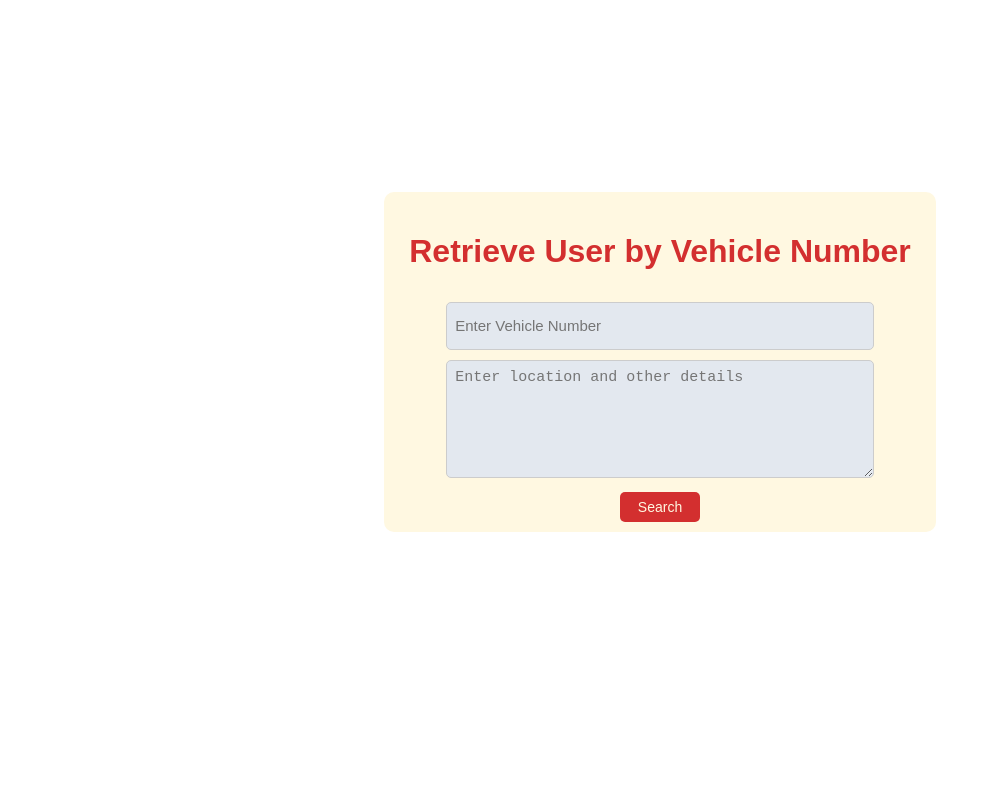
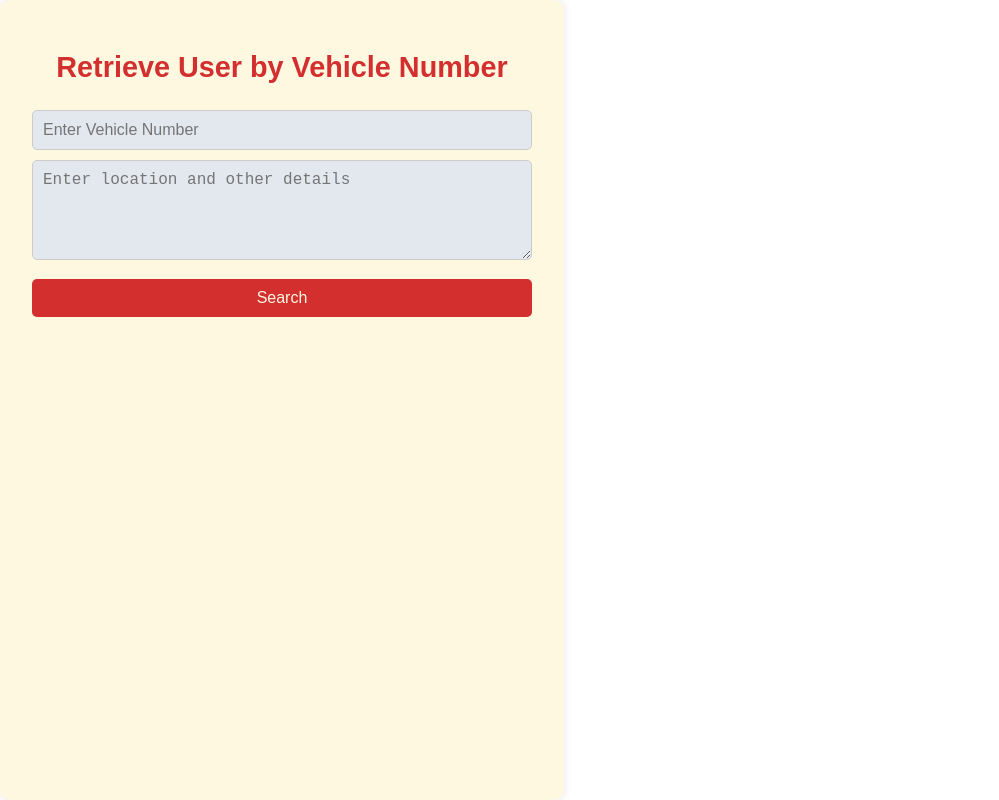
Before and after one commit to surya1604surya/Accident-Tracking, a Next.js app: page /page1 in a window 1280 px wide. Shown: the whole page, without its empty margins (0-999 px from the left). Built offline with nearby package versions, Linux system fonts and the light colour scheme.

Commit message:
Update page.module.css

```diff
--- a/src/app/page1/page.module.css
+++ b/src/app/page1/page.module.css
@@ -1,56 +1,72 @@
-.homeBody{
-    background:  #FFEBEE;
+.homeBody {
+  background: #FFF8E1; /* Light cream background */
+  min-height: 100vh;
+  display: flex;
+  justify-content: center;
+  align-items: center;
+  padding: 1rem;
 }
+
 .div1 {
-    width: 40%;
-    padding: 20px;
+  width: 100%;
+  max-width: 500px;
+  padding: 2rem;
   border-radius: 10px;
   text-align: center;
-    margin-top: 15%;
-    margin-left: 30%;
-    height: 300px;
-    background:  #FFF8E1;
+  background: #FFF8E1;
   color: #D32F2F;
-    /* color: #D76C82; */
+  box-shadow: 0 0 10px rgba(0, 0, 0, 0.1);
 }
 
-.div1 input {  /* ✅ Scoped inside .div1 */
-    width: 80%;
-    padding: 8px;
+.div1 h1 {
+  font-size: 1.8rem;
+  margin-bottom: 1rem;
+}
+
+.div1 input,
+.in {
+  width: 100%;
+  padding: 10px;
   margin-top: 10px;
-    height: 30px;
-    font-size: 15px;
-    border: 1px solid #ccc;
+  font-size: 1rem;
   border-radius: 5px;
+  border: 1px solid #CCCCCC;
   background: #E3E8EF;
-    border: 1px solid #CCCCCC;
+  box-sizing: border-box;
 }
-.div1 label{
-    font-size: 30px;
+
+.in {
+  height: 100px;
+  resize: vertical;
 }
 
 .btn {
-    width: 80px;  /* Increased width for better visibility */
-    height: 30px; /* Increased height */
+  width: 100%;
+  padding: 10px;
+  margin-top: 15px;
   background-color: #D32F2F;
   color: #FFF8E1;
   border: none;
   border-radius: 5px;
-    font-size: 14px;
+  font-size: 1rem;
   cursor: pointer;
-    text-align: center;
-    display: block;  /* Makes margin-top work properly */
-    margin: 10px auto;  /* Centers the button horizontally and adds top margin */
+  transition: background-color 0.3s ease;
 }
 
-.in{
-    width: 80%;
-    padding: 8px;
-    margin-top: 10px;
-    font-size: 15px;
-    border: 1px solid #ccc;
-    border-radius: 5px;
-    background: #E3E8EF;
-    border: 1px solid #CCCCCC;
-    height: 100px;
+.btn:hover {
+  background-color: #B71C1C;
 }
+
+@media (max-width: 600px) {
+  .div1 {
+    padding: 1.2rem;
+  }
+
+  .div1 h1 {
+    font-size: 1.5rem;
+  }
+
+  .btn {
+    font-size: 0.95rem;
+  }
+}
```
Lines whose indentation alone changed are shown as unchanged.
